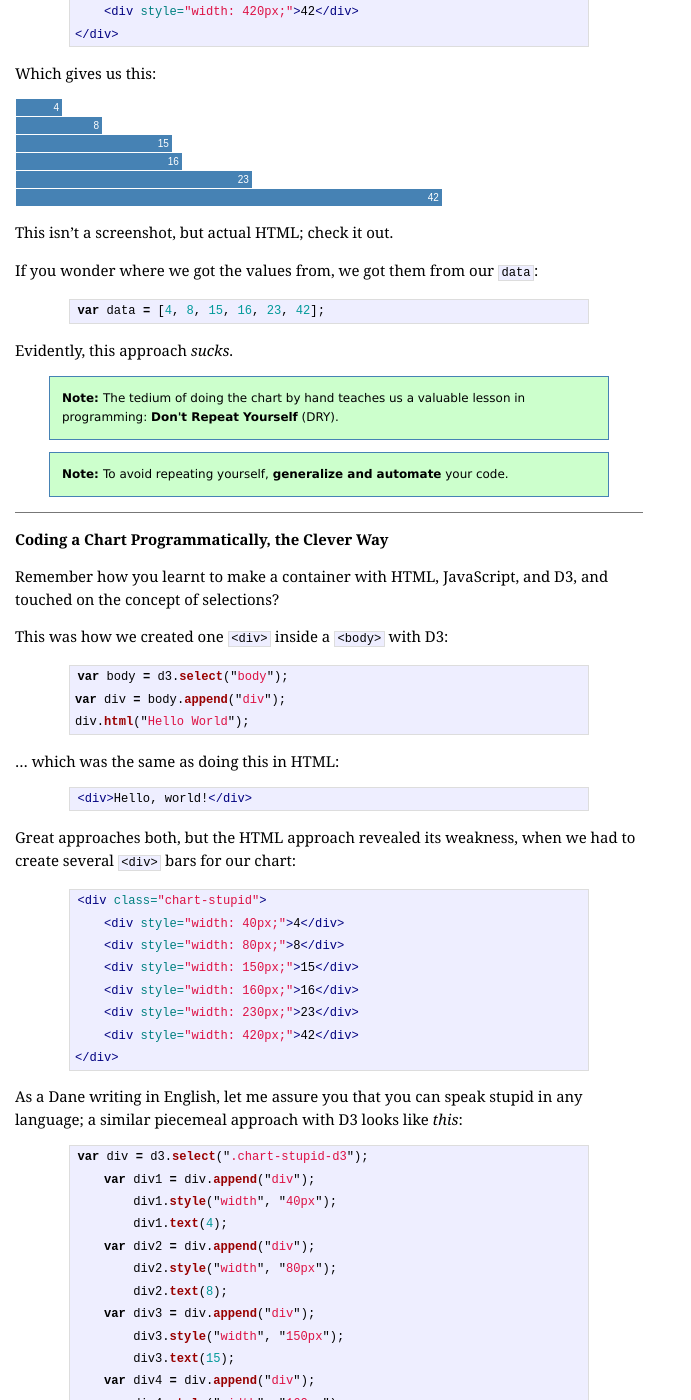
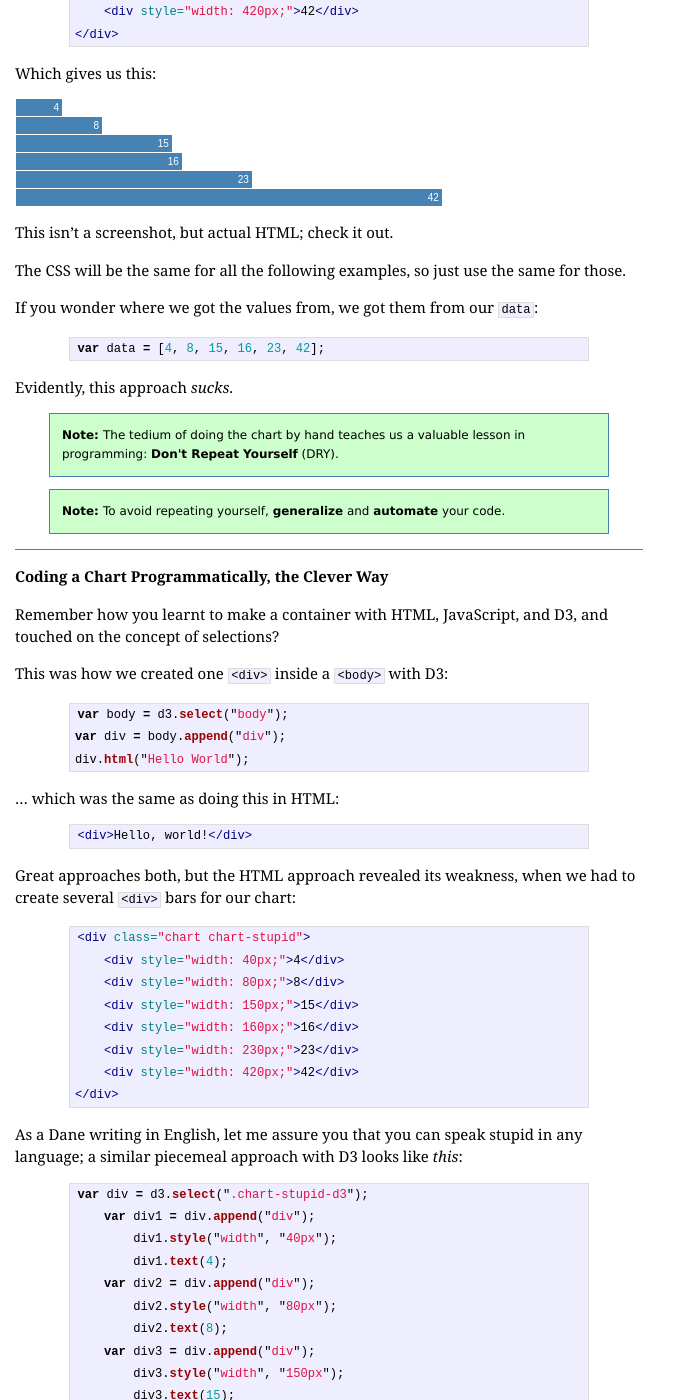
Before and after one commit to ndarville/ndarville.github.io, a Jekyll site: the page built from _posts/2013-11-10-a-bar-chart.markdown, in a window 1280 px wide and 1400 px high, scrolled down 4032 px. Shown: the whole window, without its empty margins (0-691 px from the left). Built offline with Jekyll 4.4.1, drawn with Linux system fonts in a browser that asks for light colours; Markdown is read by kramdown in place of the engine named in the settings; some of the changed text lies outside the part shown.

Commit message:
Pedagogy and class-name fixes

````diff
--- a/_posts/2013-11-10-a-bar-chart.markdown
+++ b/_posts/2013-11-10-a-bar-chart.markdown
@@ -233,6 +233,8 @@ Which gives us this:
 
 This isn't a screenshot, but actual HTML; check it out.
 
+The CSS will be the same for all the following examples, so just use the same for those.
+
 If you wonder where we got the values from, we got them from our `data`:
 
 ```js
@@ -246,7 +248,7 @@ Evidently, this approach *sucks*.
 </div>
 
 <div class="box info">
-    To avoid repeating yourself, <strong>generalize and automate</strong> your code.
+    To avoid repeating yourself, <strong>generalize</strong> and <strong>automate</strong> your code.
 </div>
 
 <h3 id="programmatically">Coding a Chart Programmatically, the Clever Way</h3>
@@ -270,7 +272,7 @@ div.html("Hello World");
 Great approaches both, but the HTML approach revealed its weakness, when we had to create several `<div>` bars for our chart:
 
 ```html
-<div class="chart-stupid">
+<div class="chart chart-stupid">
     <div style="width: 40px;">4</div>
     <div style="width: 80px;">8</div>
     <div style="width: 150px;">15</div>
@@ -387,7 +389,7 @@ var div = d3.select(".chart-stupid-d3");
 If we had only *one* bar, we could chain our methods with no `div` variable like so:
 
 ```js
-d3.select(".chart-stupid-d3")
+d3.select(".chart-one-bar")
     .append("div")
         .style("width", "40px")
         .text(4);
````
Also changed, not shown: other parts of _posts/2013-11-10-a-bar-chart.markdown (+2 -2 lines).
